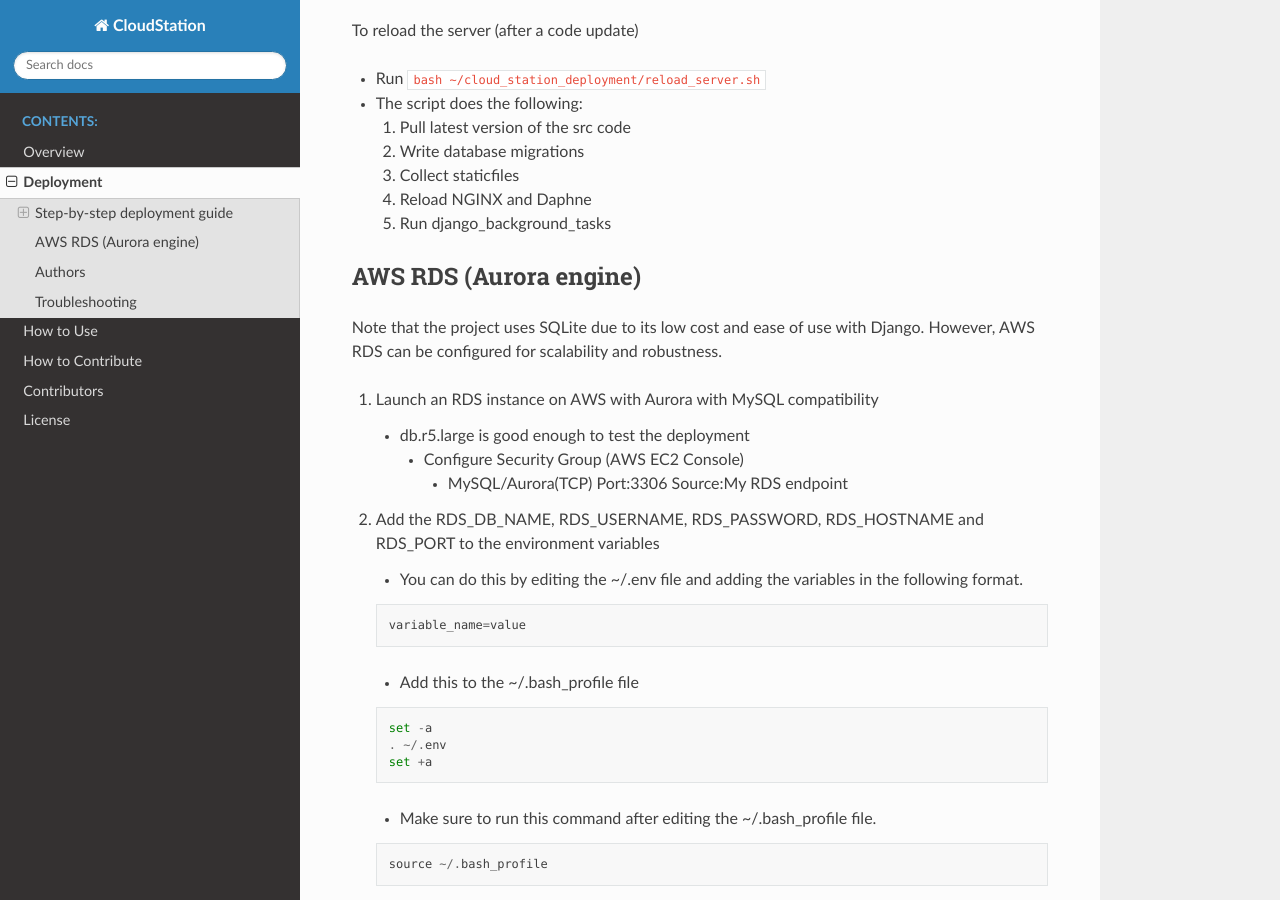
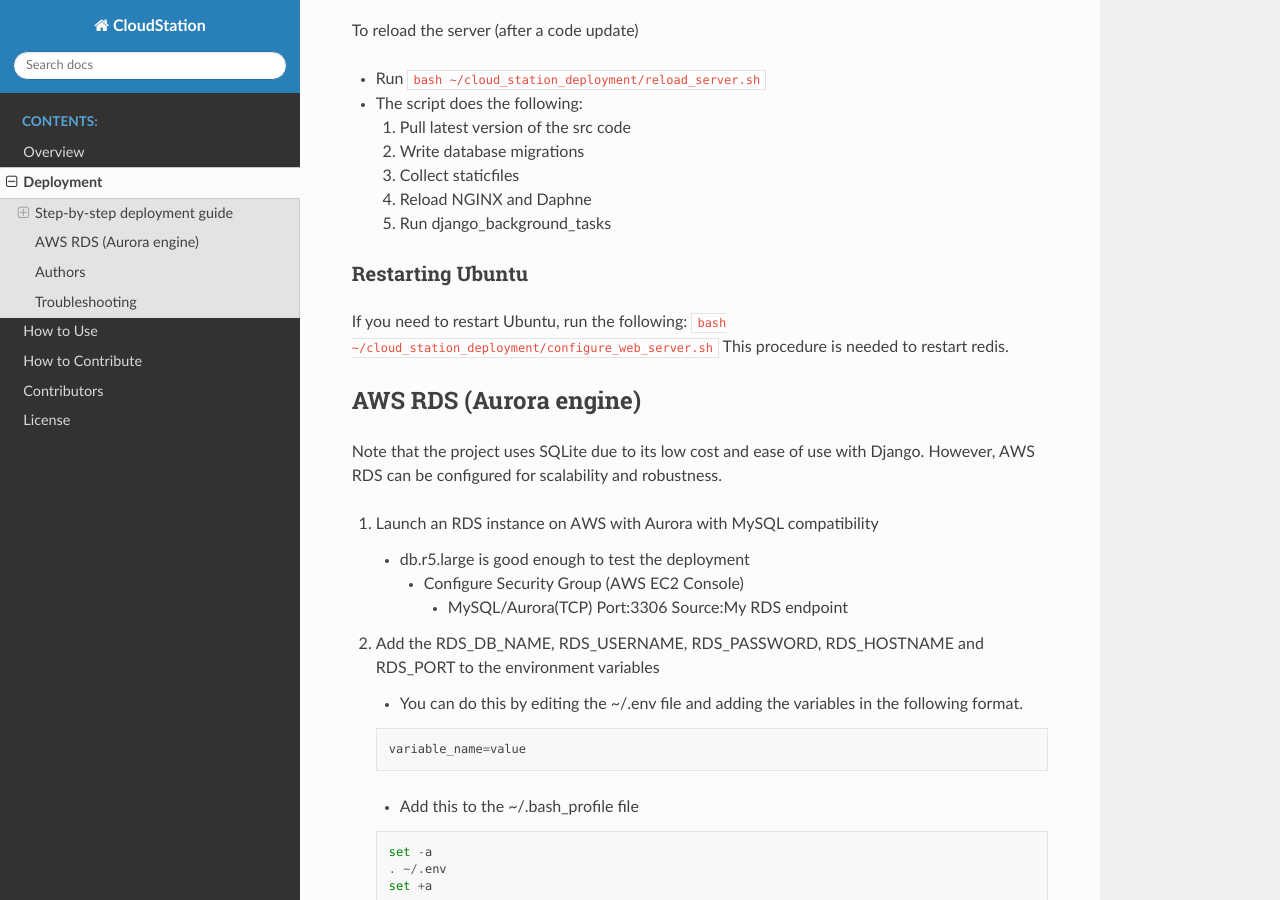
Before and after one commit to CloudStationTeam/docs, a Sphinx documentation site: the page built from source/deployment.md, in a window 1280 px wide and 900 px high, scrolled down 1996 px. Built offline with Sphinx 7.4.7 and the Read the Docs theme 2.0.0, drawn with Linux system fonts in a browser that asks for light colours; some of the changed text lies outside the part shown.

Commit message:
Added 'pkg-resources' issue and ubuntu reboot instructions

````diff
--- a/source/deployment.md
+++ b/source/deployment.md
@@ -62,6 +62,12 @@
     3. Collect staticfiles
     4. Reload NGINX and Daphne
     5. Run django_background_tasks
+
+#### Restarting Ubuntu
+If you need to restart Ubuntu, run the following:
+```bash ~/cloud_station_deployment/configure_web_server.sh```
+This procedure is needed to restart redis.
+
 
 ## AWS RDS (Aurora engine)
 Note that the project uses SQLite due to its low cost and ease of use with Django. However, AWS RDS can be configured for scalability and robustness.
@@ -133,3 +139,5 @@
     sudo systemctl enable docker
     sudo docker run -p 6379:6379 -d redis:2.8
     ```
+5. If you are using a Python version past 3.6, Python does not like "pkg-resources" anymore. Go to the requirements.txt file and comment out the following line:
+'''pkg-resources==0.0.0'''
````
